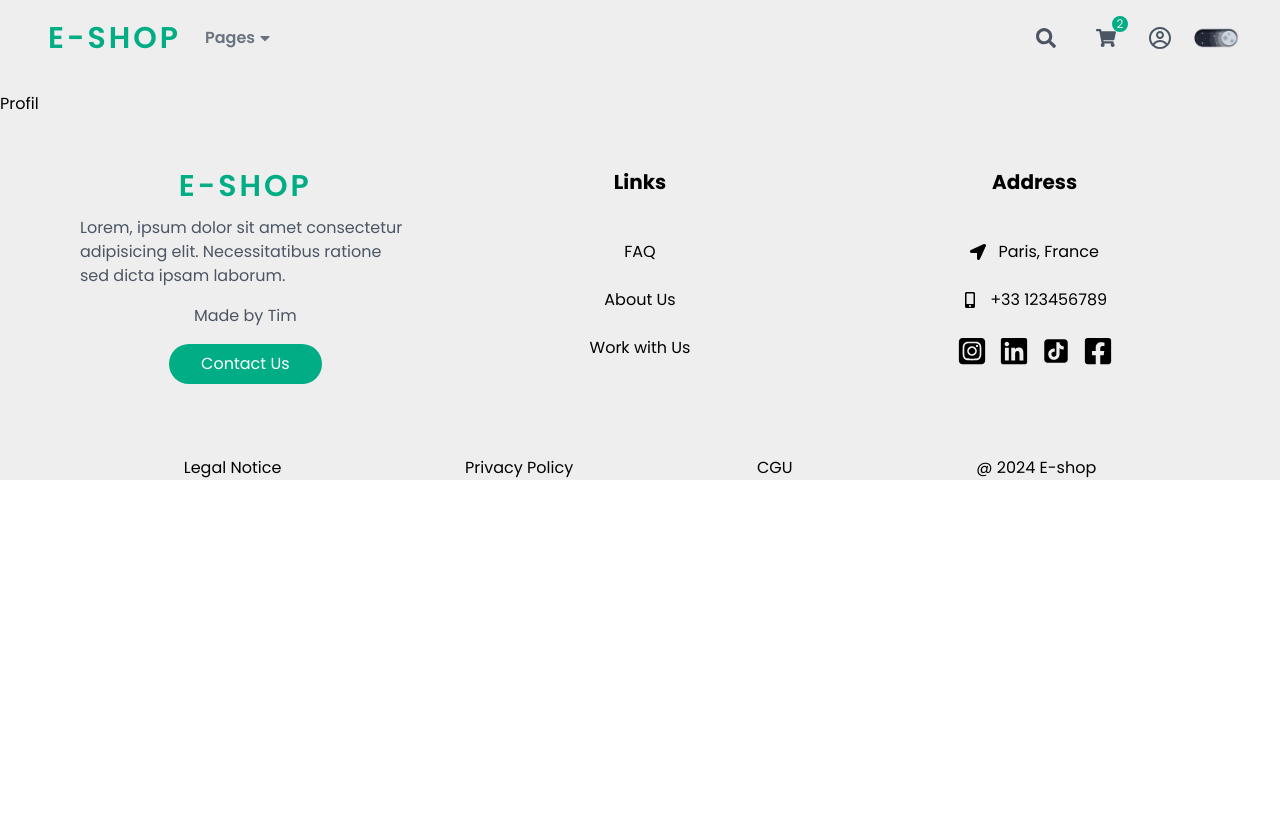
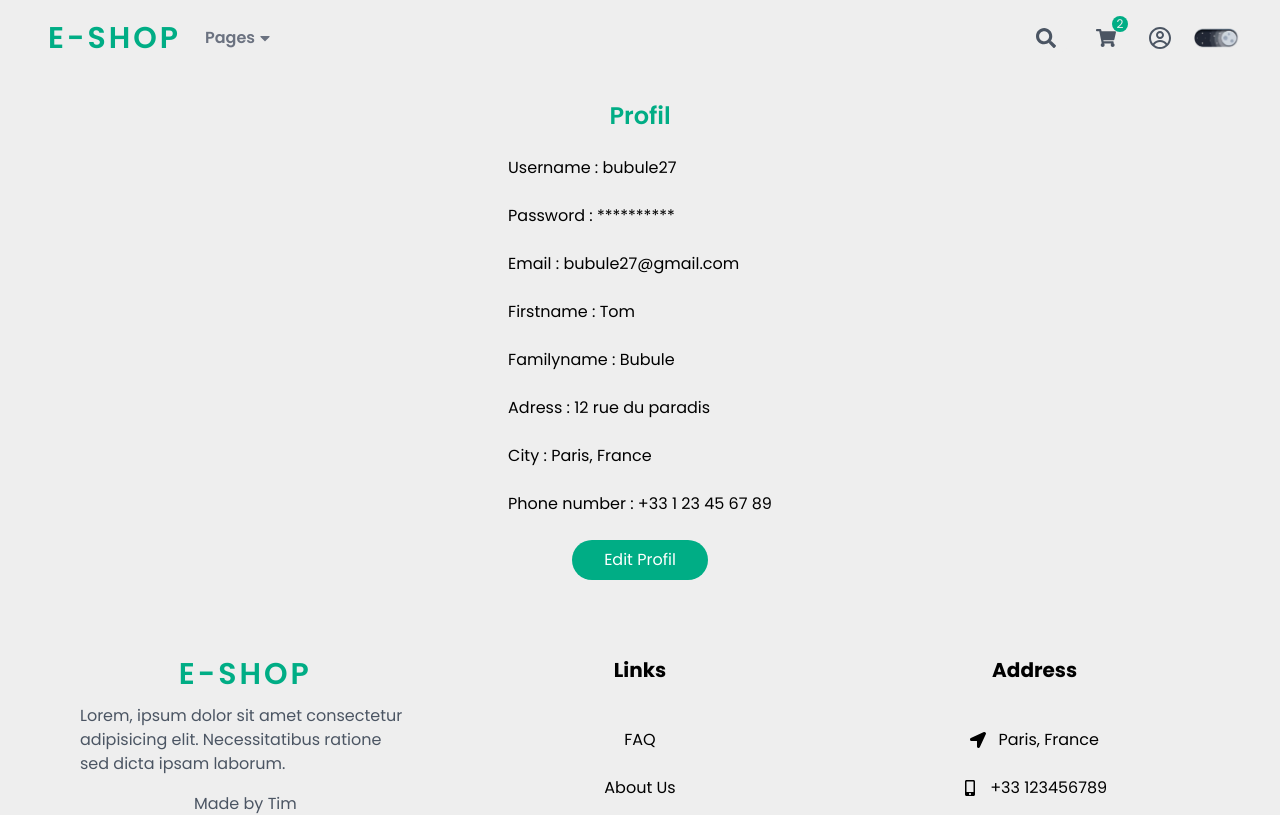
Before and after one commit to ThimotheeT/Eshop-front, a React (Vite) app in the folder E-shop/: page /profil in a window 1280 px wide. Shown: the top 815 px of the page. Built offline with nearby package versions, Linux system fonts and the light colour scheme.

Commit message:
modif page profil, link et create du editprofil

```diff
--- a/E-shop/src/App.jsx
+++ b/E-shop/src/App.jsx
@@ -12,6 +12,7 @@ import SignupForm from "../src/components/composants/SignupForm";
 import Footer from "../src/components/composants/Footer";
 import AOS from "aos";
 import "aos/dist/aos.css";
+import Editprofil from "./components/pages/Editprofil";
 
 function App() {
   React.useEffect(() => {
@@ -49,6 +50,8 @@ function App() {
                             </Route>
               {/* URL vers la page du profil */}
               <Route path="/profil" element={<Profil />} />
+              {/* URL vers la page de modif profil */}
+              <Route path="/editprofil" element={<Editprofil />} />
             </Routes>
           </main>
           <Footer />
--- /dev/null
+++ b/E-shop/src/components/composants/Editprofilform.jsx
@@ -0,0 +1,9 @@
+import React from 'react'
+
+const Editprofilform = () => {
+  return (
+    <div>Editprofilform</div>
+  )
+}
+
+export default Editprofilform
--- a/E-shop/src/components/composants/LoginForm.jsx
+++ b/E-shop/src/components/composants/LoginForm.jsx
@@ -1,5 +1,6 @@
 import React from "react";
 import Button from "../details/Button";
+import { Link } from "react-router-dom";
 
 const LoginForm = () => {
   return (
@@ -32,13 +33,13 @@ const LoginForm = () => {
           />
         </label>
 
-        <div className="card-actions justify-start mt-3">
+        <Link to="/profil" className="card-actions justify-start mt-3">
           <Button
             text={"LogIn"}
             bgColor={"bg-primary"}
             textColor={"text-white"}
           />
-        </div>
+        </Link>
       </form>
     </div>
   );
--- /dev/null
+++ b/E-shop/src/components/composants/Profilcard.jsx
@@ -0,0 +1,70 @@
+import React from "react";
+import Button from "../details/Button";
+import { Link } from "react-router-dom";
+
+const customer = {
+  username: "bubule27",
+  password: "**********",
+  email: "bubule27@gmail.com",
+  first: "Tom",
+  family: "Bubule",
+  adress: "12 rue du paradis",
+  city: "Paris, France",
+  phone: "+33 1 23 45 67 89",
+};
+
+const Profilcard = () => {
+  return (
+    <div>
+      <div className="flex m-auto my-6 w-[60%] h-auto">
+        <div className="flex m-auto flex-col">
+          <h1 className="text-center font-semibold text-xl sm:text-2xl text-primary">
+            Profil
+          </h1>
+          <br />
+          <div>
+            <p>Username : {customer.username}</p>
+          </div>
+          <br />
+          <div>
+            <p>Password : {customer.password}</p>
+          </div>
+          <br />
+          <div>
+            <p>Email : {customer.email}</p>
+          </div>
+          <br />
+          <div>
+            <p>Firstname : {customer.first}</p>
+          </div>
+          <br />
+          <div>
+            <p>Familyname : {customer.family}</p>
+          </div>
+          <br />
+          <div>
+            <p>Adress : {customer.adress}</p>
+          </div>
+          <br />
+          <div>
+            <p>City : {customer.city}</p>
+          </div>
+          <br />
+          <div>
+            <p>Phone number : {customer.phone}</p>
+          </div>
+          <br />
+          <Link to="/editprofil" className="mx-8 text-center">
+            <Button
+              text={"Edit Profil"}
+              bgColor={"bg-primary"}
+              textColor={"text-white"}
+            />
+          </Link>
+        </div>
+      </div>
+    </div>
+  );
+};
+
+export default Profilcard;
--- a/E-shop/src/components/composants/SignupForm.jsx
+++ b/E-shop/src/components/composants/SignupForm.jsx
@@ -1,5 +1,6 @@
 import React from "react";
 import Button from "../details/Button";
+import { Link } from "react-router-dom";
 
 const SignupForm = () => {
   return (
@@ -48,13 +49,13 @@ const SignupForm = () => {
           className="rounded-2xl text-center dark:text-brandBlack" />
         </label>
 
-        <div className="card-actions justify-start mt-3">
+        <Link to="/profil" className="card-actions justify-start mt-3">
           <Button
             text={"SignUp"}
             bgColor={"bg-primary"}
             textColor={"text-white"}
           />
-        </div>
+        </Link>
       </form>
     </div>
   );
--- /dev/null
+++ b/E-shop/src/components/pages/Editprofil.jsx
@@ -0,0 +1,12 @@
+import React from 'react'
+import Editprofilform from '../composants/Editprofilform'
+
+const Editprofil = () => {
+  return (
+    <div>
+        <Editprofilform />
+    </div>
+  )
+}
+
+export default Editprofil
--- a/E-shop/src/components/pages/Profil.jsx
+++ b/E-shop/src/components/pages/Profil.jsx
@@ -1,8 +1,11 @@
 import React from 'react'
+import Profilcard from '../composants/Profilcard'
 
 const Profil = () => {
   return (
-    <div>Profil</div>
+    <div>
+      <Profilcard />
+    </div>
   )
 }
 
```
